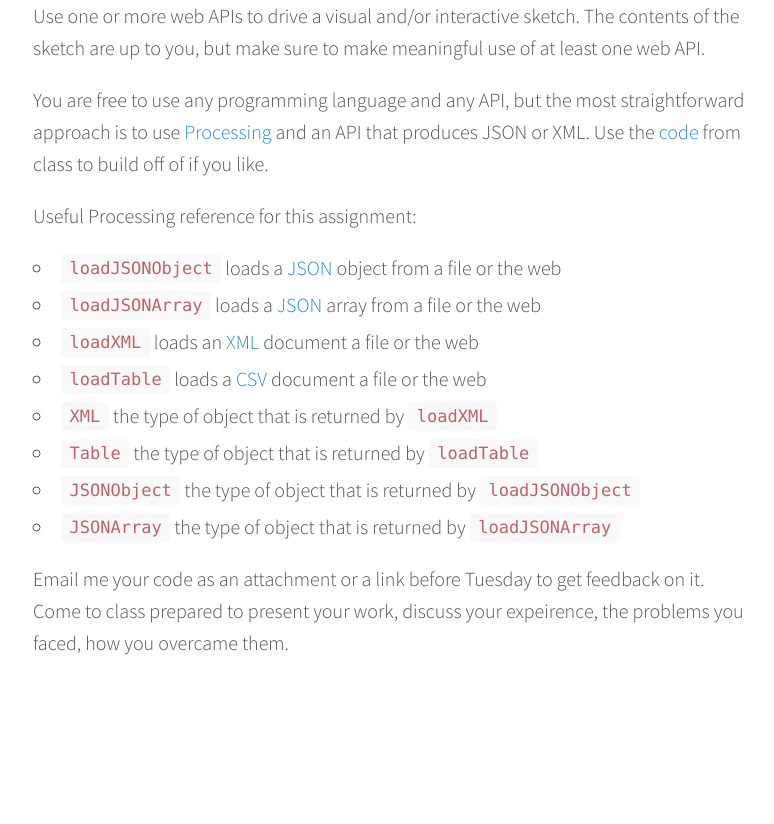
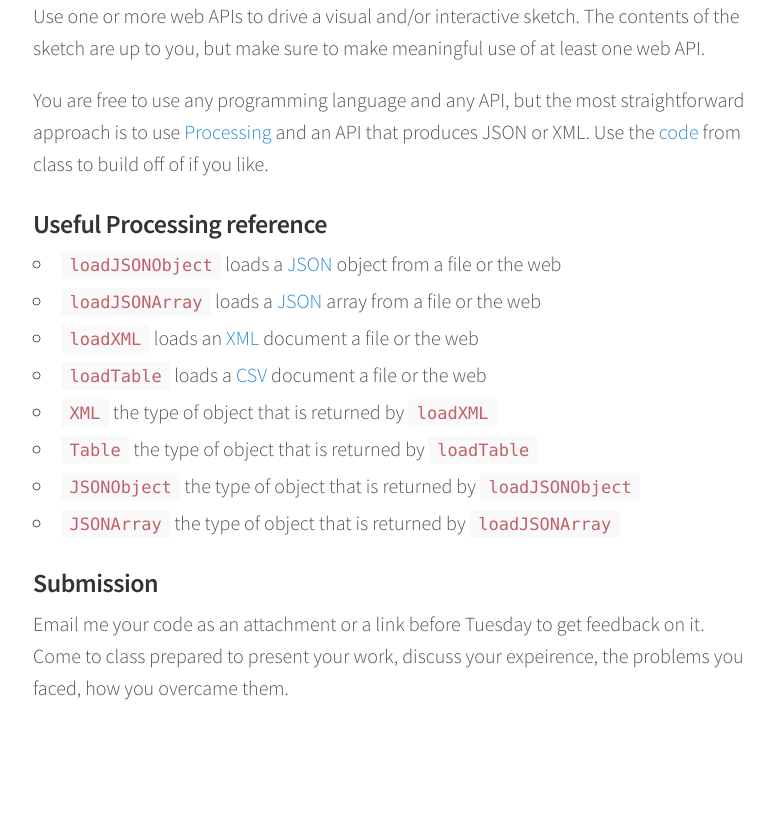
Before and after one commit to nasser/teaching, a Jekyll site: the page built from 2016/large-systems/week-3/homework.md, in a window 1280 px wide. Shown: the part 617-1441 px from the top of the page, without its empty margins (247-1021 px from the left). Built offline with Jekyll 4.4.1, drawn with Linux system fonts in a browser that asks for light colours; before the commit the page ends 1396 px from its top, so only the background shows below that.

Commit message:
normalize style

```diff
--- a/2016/large-systems/week-3/homework.md
+++ b/2016/large-systems/week-3/homework.md
@@ -17,7 +17,7 @@ Use one or more web APIs to drive a visual and/or interactive sketch. The conten
 
 You are free to use any programming language and any API, but the most straightforward approach is to use [Processing](https://processing.org/) and an API that produces JSON or XML. Use the [code](https://gist.github.com/nasser/dc6c9b25628426acfe32) from class to build off of if you like.
 
-Useful Processing reference for this assignment:
+### Useful Processing reference
 
 * [`loadJSONObject`](https://processing.org/reference/loadJSONObject_.html) loads a [JSON](https://en.wikipedia.org/wiki/JSON) object from a file or the web
 * [`loadJSONArray`](https://processing.org/reference/loadJSONArray_.html) loads a [JSON](https://en.wikipedia.org/wiki/JSON) array from a file or the web
@@ -28,4 +28,6 @@ Useful Processing reference for this assignment:
 * [`JSONObject`](https://processing.org/reference/JSONObject.html) the type of object that is returned by `loadJSONObject`
 * [`JSONArray`](https://processing.org/reference/JSONArray.html) the type of object that is returned by `loadJSONArray`
 
+### Submission
+
 Email me your code as an attachment or a link before Tuesday to get feedback on it. Come to class prepared to present your work, discuss your expeirence, the problems you faced, how you overcame them.
```
